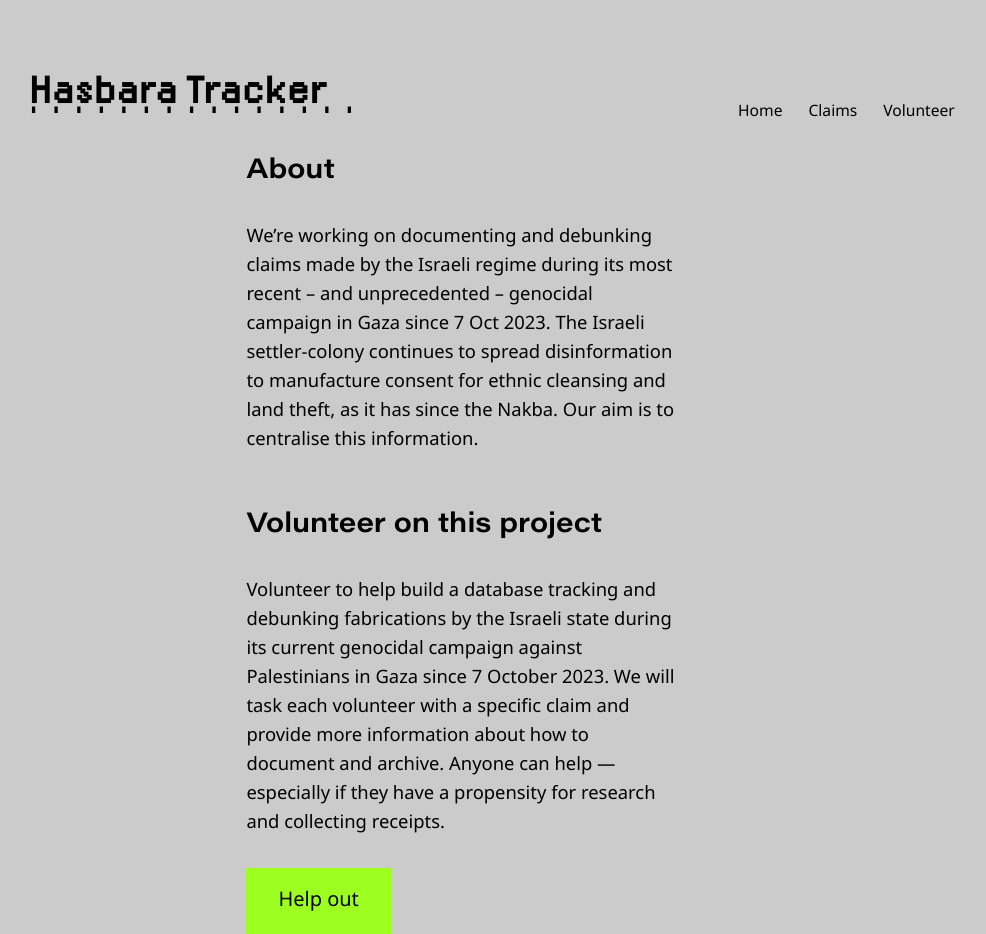
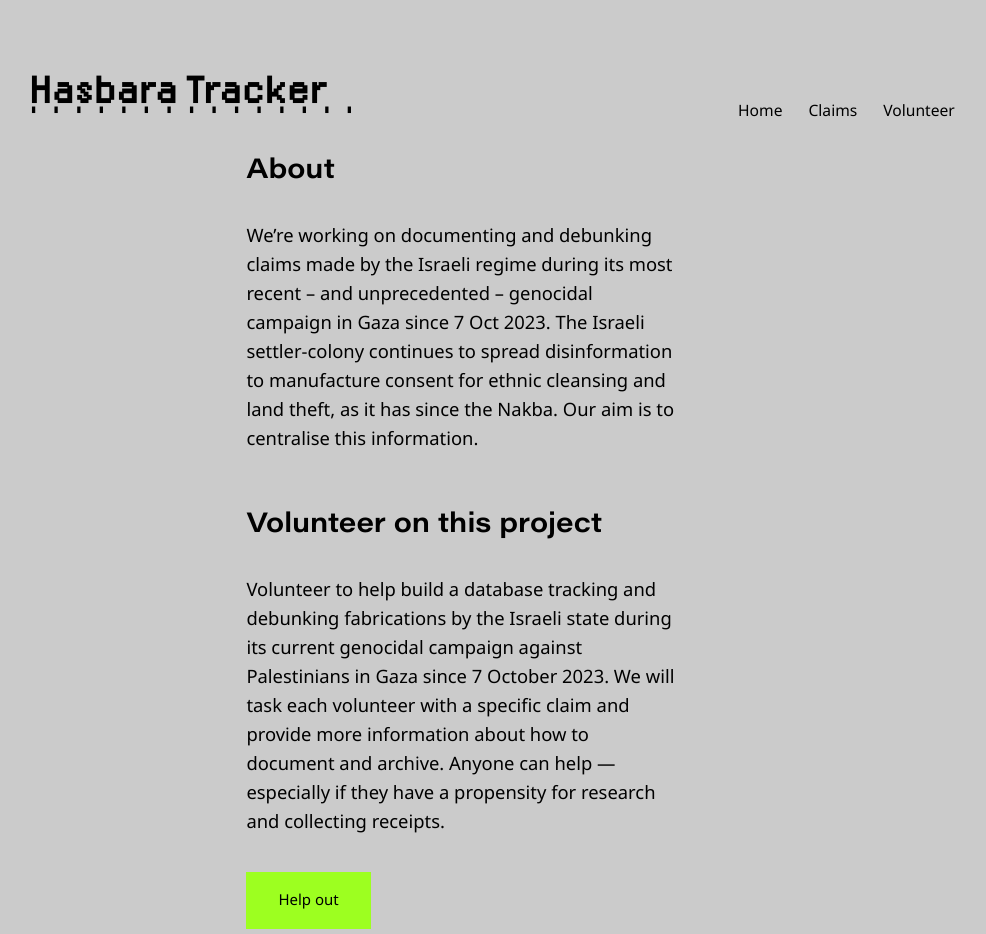
Before and after one commit to tamtzekin/hasbara-tracker, a React (Create React App) app: page / in a window 1280 px wide. Shown: the top 934 px of the page, without its empty margins (176-1162 px from the left). Built offline with nearby package versions, Linux system fonts and the light colour scheme.

Commit message:
green button styling

```diff
--- a/src/components/Homepage.css
+++ b/src/components/Homepage.css
@@ -25,13 +25,13 @@ h1 {
 
 .green-button {
     background-color: #9dff20;
-    font-size: 20px;
+    font-size: 15px;
     padding-left: 32px;
     padding-right: 32px;
     padding-top: 17px;
-    padding-bottom: 22px;
-
+    padding-bottom: 20px;
     border: none;
+    border-radius: 0;
 }
 
 .green-button:hover {
```
